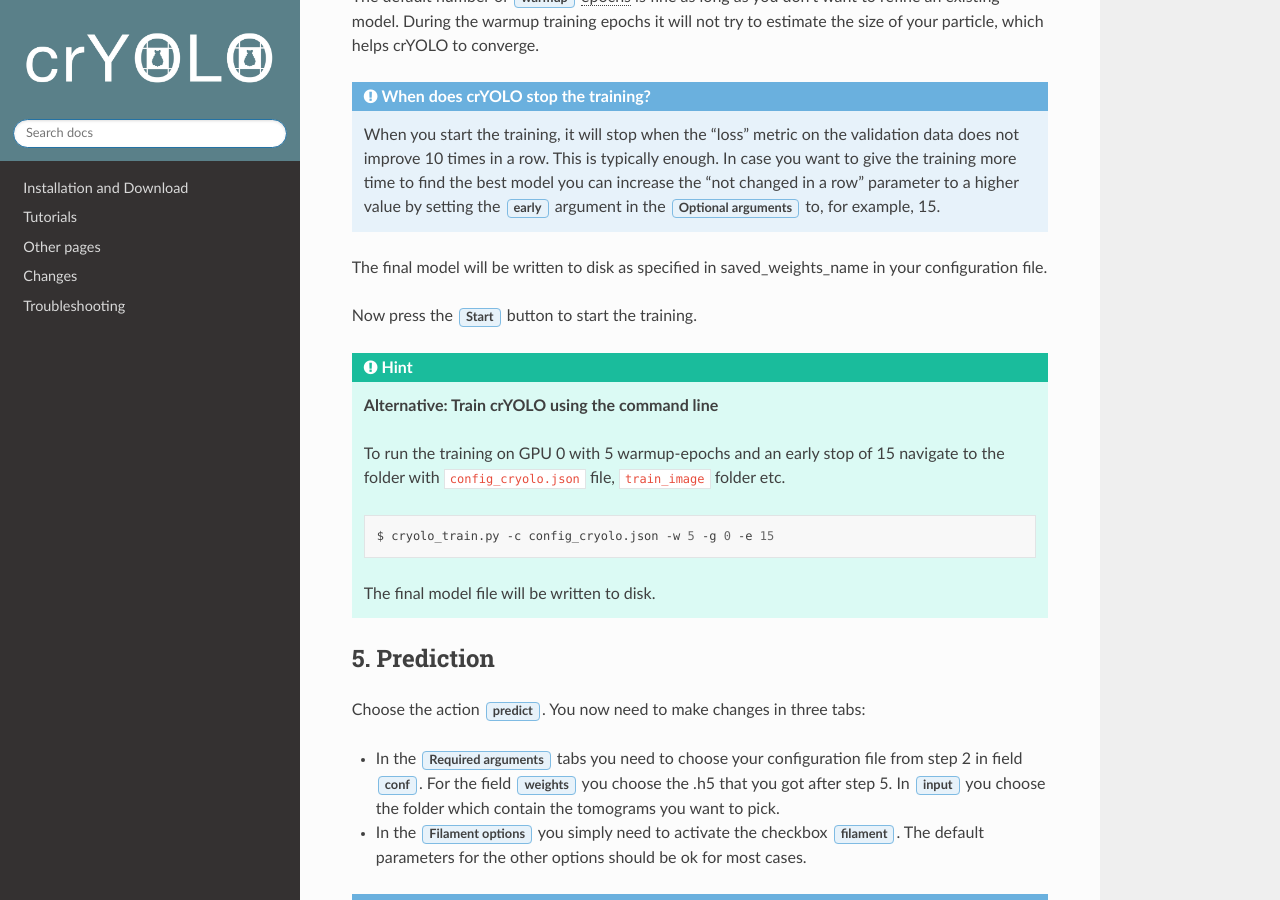
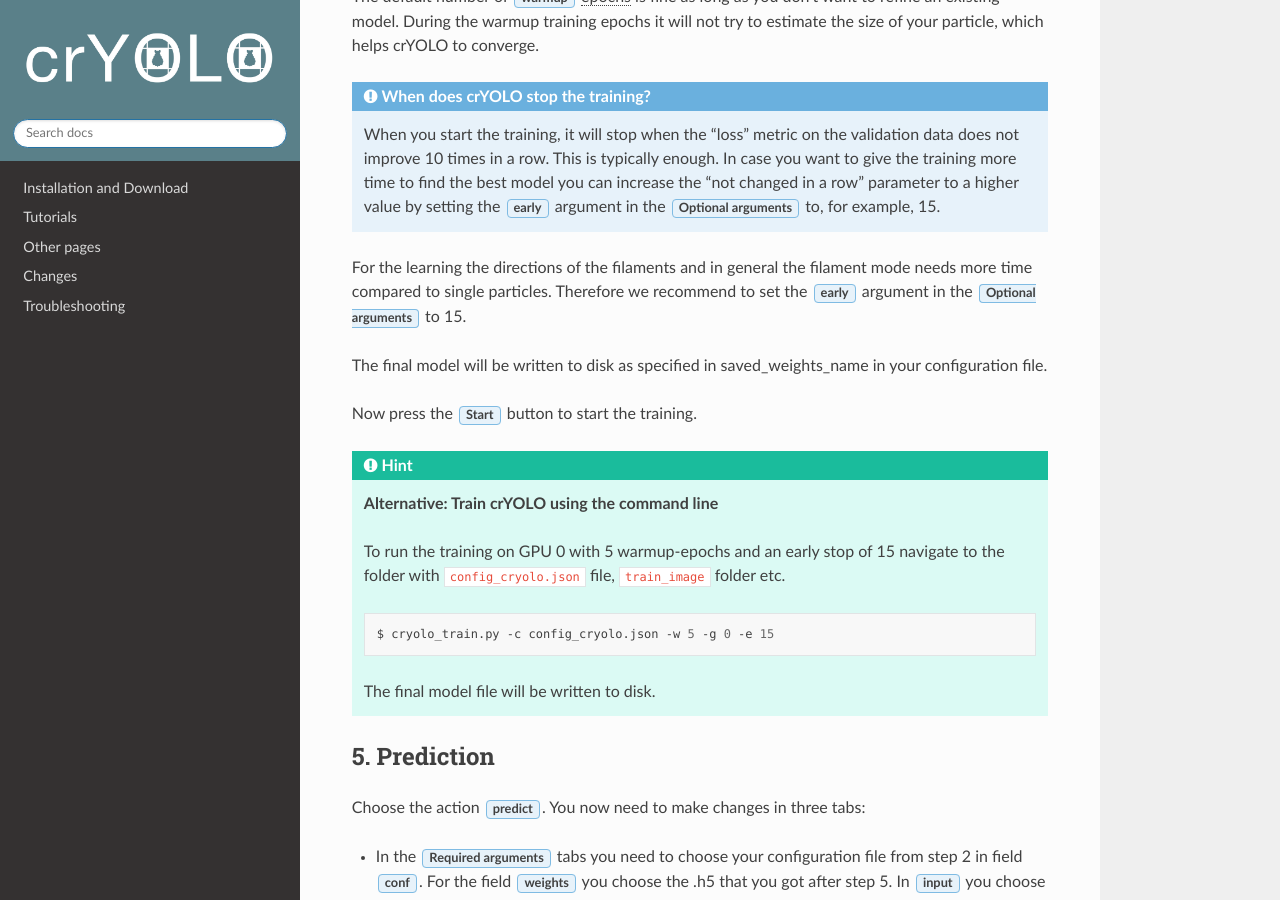
Before and after one commit to MPI-Dortmund/cryolo, a Sphinx documentation site: the page built from source/tutorials/tut06_tomo_filament.rst, in a window 1280 px wide and 900 px high, scrolled down 5037 px. Built offline with Sphinx 7.4.7 and the Read the Docs theme 2.0.0, drawn with Linux system fonts in a browser that asks for light colours.

Commit message:
add training filaments

```diff
--- a/source/tutorials/tut06_tomo_filament.rst
+++ b/source/tutorials/tut06_tomo_filament.rst
@@ -34,7 +34,7 @@ Press :guilabel:`Start` to create the configuration file.
 
 4. Training
 ^^^^^^^^^^^
-.. include:: training.rst
+.. include:: training_filament.rst
 
 5. Prediction
 ^^^^^^^^^^^^^
```
